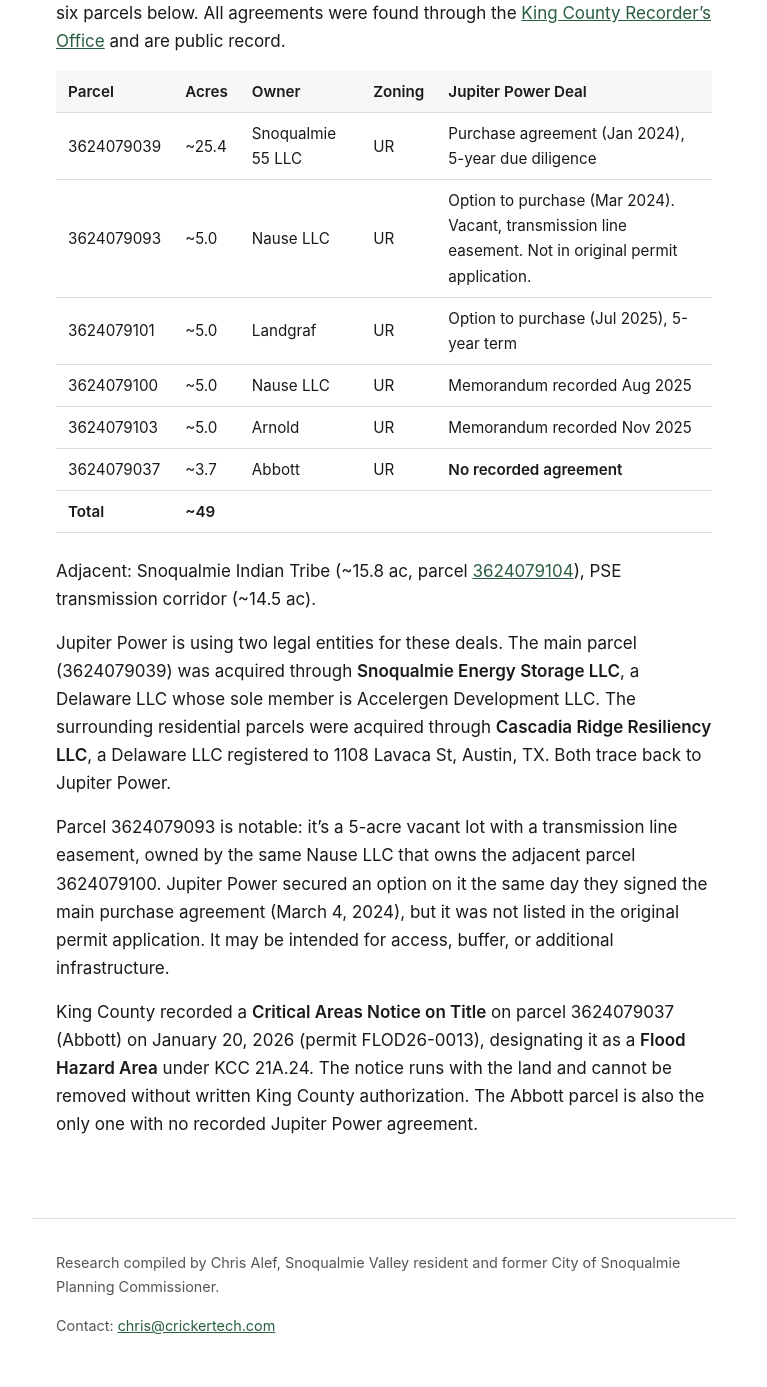
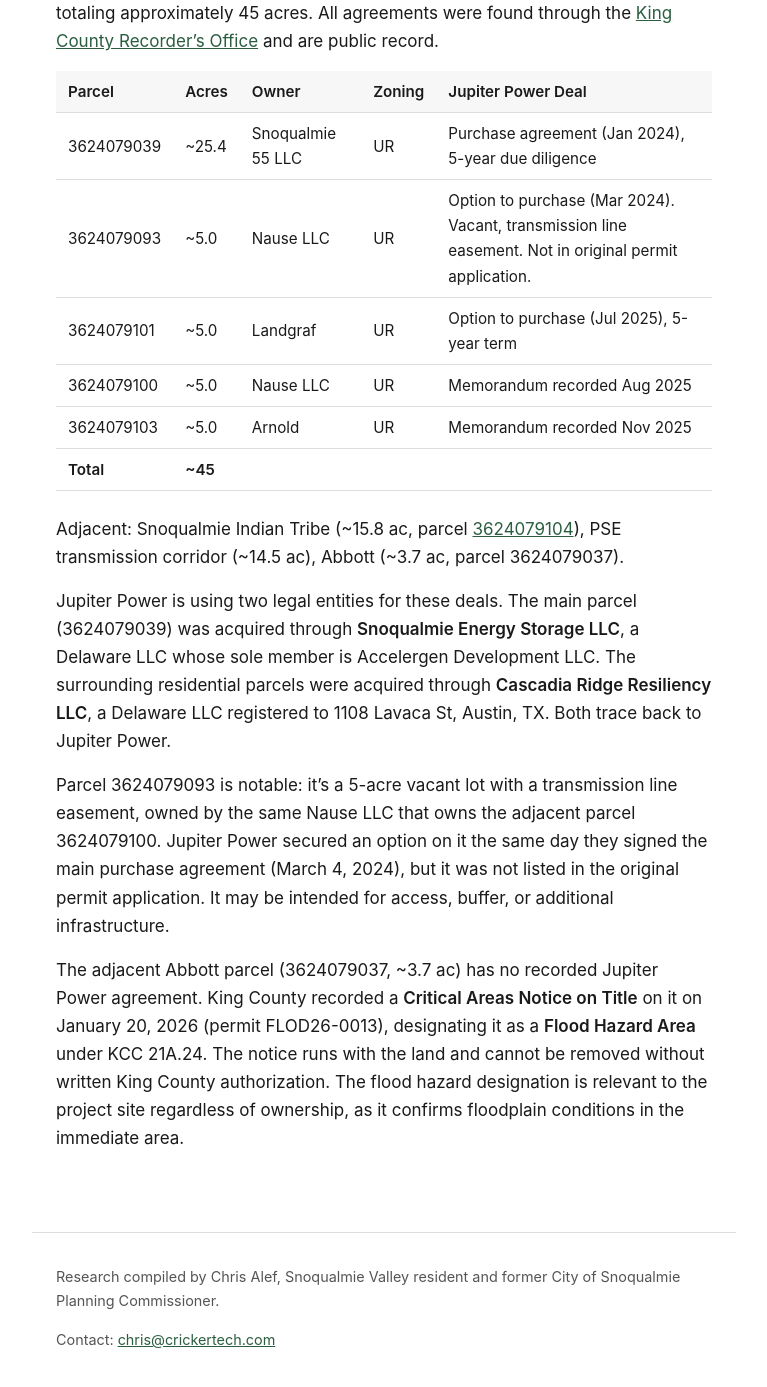
Before and after one commit to calef/cascadia-ridge-bess, a Jekyll site: the page built from _pages/site-and-environment.md, in a window 1280 px wide and 1400 px high, scrolled down 3631 px. Shown: the top 1387 px of the window, without its empty margins (256-1023 px from the left). Built offline with Jekyll 4.4.1, drawn with Linux system fonts in a browser that asks for light colours; some of the changed text lies outside the part shown.

Commit message:
Deploy site 2026-03-25-173822

```diff
--- a/_pages/site-and-environment.md
+++ b/_pages/site-and-environment.md
@@ -69,7 +69,7 @@ No site-specific seismic hazard assessment has been submitted for the Cascadia R
 
 ## Parcels and land deals {#parcels}
 
-Jupiter Power has recorded purchase or option agreements on at least five of the six parcels below. All agreements were found through the [King County Recorder's Office](https://recordsearch.kingcounty.gov/LandmarkWeb/search/index?theme=.blue&section=searchCriteriaParcelId&quickSearchSelection=) and are public record.
+Jupiter Power has recorded purchase or option agreements on five parcels totaling approximately 45 acres. All agreements were found through the [King County Recorder's Office](https://recordsearch.kingcounty.gov/LandmarkWeb/search/index?theme=.blue&section=searchCriteriaParcelId&quickSearchSelection=) and are public record.
 
 | Parcel | Acres | Owner | Zoning | Jupiter Power Deal |
 |---|---|---|---|---|
@@ -78,13 +78,12 @@ Jupiter Power has recorded purchase or option agreements on at least five of the
 | 3624079101 | ~5.0 | Landgraf | UR | Option to purchase (Jul 2025), 5-year term |
 | 3624079100 | ~5.0 | Nause LLC | UR | Memorandum recorded Aug 2025 |
 | 3624079103 | ~5.0 | Arnold | UR | Memorandum recorded Nov 2025 |
-| 3624079037 | ~3.7 | Abbott | UR | **No recorded agreement** |
-| **Total** | **~49** | | | |
+| **Total** | **~45** | | | |
 
-Adjacent: Snoqualmie Indian Tribe (~15.8 ac, parcel [3624079104](https://blue.kingcounty.com/Assessor/eRealProperty/Dashboard.aspx?ParcelNbr=3624079104)), PSE transmission corridor (~14.5 ac).
+Adjacent: Snoqualmie Indian Tribe (~15.8 ac, parcel [3624079104](https://blue.kingcounty.com/Assessor/eRealProperty/Dashboard.aspx?ParcelNbr=3624079104)), PSE transmission corridor (~14.5 ac), Abbott (~3.7 ac, parcel 3624079037).
 
 Jupiter Power is using two legal entities for these deals. The main parcel (3624079039) was acquired through **Snoqualmie Energy Storage LLC**, a Delaware LLC whose sole member is Accelergen Development LLC. The surrounding residential parcels were acquired through **Cascadia Ridge Resiliency LLC**, a Delaware LLC registered to 1108 Lavaca St, Austin, TX. Both trace back to Jupiter Power.
 
 Parcel 3624079093 is notable: it's a 5-acre vacant lot with a transmission line easement, owned by the same Nause LLC that owns the adjacent parcel 3624079100. Jupiter Power secured an option on it the same day they signed the main purchase agreement (March 4, 2024), but it was not listed in the original permit application. It may be intended for access, buffer, or additional infrastructure.
 
-King County recorded a **Critical Areas Notice on Title** on parcel 3624079037 (Abbott) on January 20, 2026 (permit FLOD26-0013), designating it as a **Flood Hazard Area** under KCC 21A.24. The notice runs with the land and cannot be removed without written King County authorization. The Abbott parcel is also the only one with no recorded Jupiter Power agreement.
+The adjacent Abbott parcel (3624079037, ~3.7 ac) has no recorded Jupiter Power agreement. King County recorded a **Critical Areas Notice on Title** on it on January 20, 2026 (permit FLOD26-0013), designating it as a **Flood Hazard Area** under KCC 21A.24. The notice runs with the land and cannot be removed without written King County authorization. The flood hazard designation is relevant to the project site regardless of ownership, as it confirms floodplain conditions in the immediate area.
```
Also changed, not shown: _pages/project.md (+1 -1 lines).
